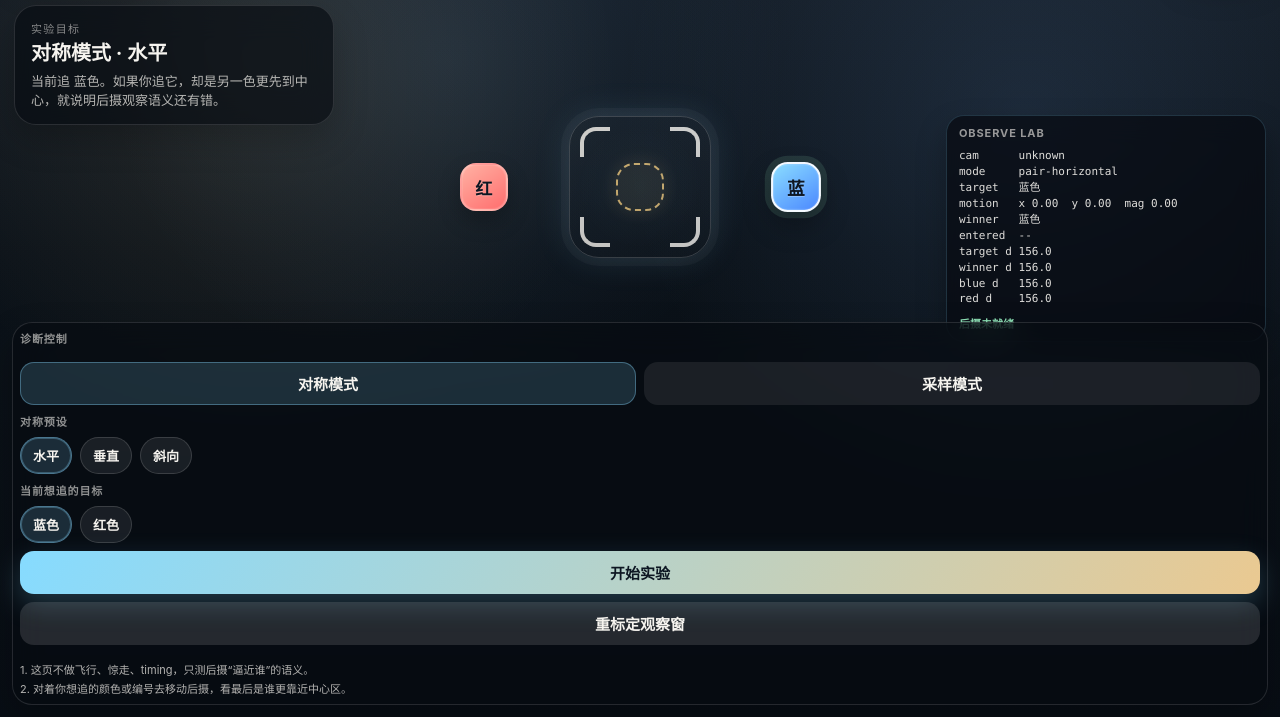
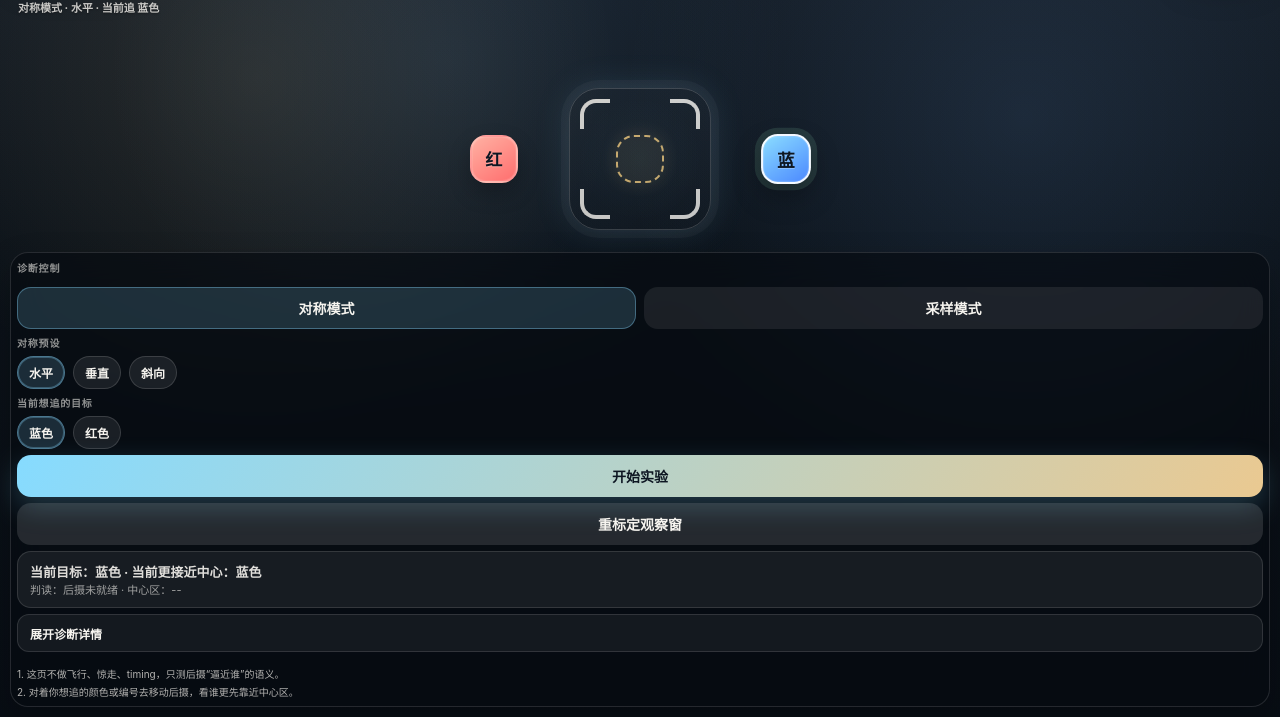
Before and after one commit to KO2048/ibf-demo, a plain HTML site: page observe-lab.html in a window 1280 px wide. Shown: the part 83-800 px from the top of the page. Drawn offline with Linux system fonts and the light colour scheme.

Commit message:
Refine observe lab no-occlusion layout

```diff
--- a/observe-lab.html
+++ b/observe-lab.html
@@ -15,7 +15,7 @@
     <div class="topbar">
       <div class="brand-group">
         <div class="brand">observe lab</div>
-        <div class="brand-subtitle">后摄观察窗双模式诊断页</div>
+        <div class="brand-subtitle">后摄诊断页</div>
       </div>
       <div class="status-group">
         <div id="labStatus" class="status">等待开始</div>
@@ -23,11 +23,7 @@
       </div>
     </div>
 
-    <div class="flight-card lab-brief">
-      <div class="eyebrow">实验目标</div>
-      <div id="labTitle" class="specimen-name">对称模式 · 水平</div>
-      <div id="labMeta" class="specimen-meta">先确认后摄追近语义，再看整个空间里到底是谁被逼近到了中心。</div>
-    </div>
+    <div id="labCompactStatus" class="lab-compact-status">对称模式 · 当前追蓝色</div>
 
     <div id="labCaptureCluster" class="capture-cluster lab-capture-cluster" aria-hidden="true">
       <div id="labCaptureFrame" class="capture-frame is-active">
@@ -37,12 +33,6 @@
     </div>
 
     <div id="labTargetsLayer" class="lab-targets-layer" aria-hidden="true"></div>
-
-    <div id="labDebug" class="observe-debug lab-debug-card" aria-live="polite">
-      <div class="observe-debug-title">observe lab</div>
-      <pre id="labDebugContent" class="observe-debug-content"></pre>
-      <div id="labDebugHint" class="observe-debug-hint">等待开始</div>
-    </div>
 
     <div class="bottom-panel lab-panel">
       <div class="bottom-panel-expanded">
@@ -74,9 +64,23 @@
           <button id="labRecenterBtn" class="secondary-btn" type="button">重标定观察窗</button>
         </div>
 
+        <div id="labSummaryBar" class="lab-summary-bar" aria-live="polite">
+          <div id="labSummaryPrimary" class="lab-summary-primary">当前目标：蓝色 · 当前更接近中心：--</div>
+          <div id="labSummarySecondary" class="lab-summary-secondary">判读：后摄未就绪</div>
+        </div>
+
+        <button id="labDebugToggle" class="lab-debug-toggle" type="button" aria-expanded="false">
+          展开诊断详情
+        </button>
+
+        <div id="labDebugDetails" class="lab-debug-details hidden">
+          <div class="observe-debug-title">observe lab</div>
+          <pre id="labDebugContent" class="observe-debug-content"></pre>
+        </div>
+
         <div class="hint">
           <div>1. 这页不做飞行、惊走、timing，只测后摄“逼近谁”的语义。</div>
-          <div>2. 对着你想追的颜色或编号去移动后摄，看最后是谁更靠近中心区。</div>
+          <div>2. 对着你想追的颜色或编号去移动后摄，看谁更先靠近中心区。</div>
         </div>
       </div>
     </div>
--- a/observe-lab.js
+++ b/observe-lab.js
@@ -7,13 +7,15 @@ const computeCameraMotion = diagnosticsCore.computeCameraMotion;
 const video = document.getElementById('labCamera');
 const statusEl = document.getElementById('labStatus');
 const buildStamp = document.getElementById('labBuildStamp');
-const titleEl = document.getElementById('labTitle');
-const metaEl = document.getElementById('labMeta');
+const compactStatusEl = document.getElementById('labCompactStatus');
 const captureFrame = document.getElementById('labCaptureFrame');
 const centerZone = document.getElementById('labCenterZone');
 const targetsLayer = document.getElementById('labTargetsLayer');
+const summaryPrimaryEl = document.getElementById('labSummaryPrimary');
+const summarySecondaryEl = document.getElementById('labSummarySecondary');
+const debugToggleBtn = document.getElementById('labDebugToggle');
+const debugDetailsEl = document.getElementById('labDebugDetails');
 const debugContent = document.getElementById('labDebugContent');
-const debugHint = document.getElementById('labDebugHint');
 const pairModeBtn = document.getElementById('pairModeBtn');
 const sampleModeBtn = document.getElementById('sampleModeBtn');
 const pairPresetGroup = document.getElementById('pairPresetGroup');
@@ -25,7 +27,7 @@ const startBtn = document.getElementById('labStartBtn');
 const recenterBtn = document.getElementById('labRecenterBtn');
 
 const BUILD_INFO = {
-  label: 'observe-lab-v1',
+  label: 'observe-lab-v2',
   channel: 'main',
 };
 
@@ -47,9 +49,9 @@ const WINDOW_TUNING = {
 };
 
 const LAB_CONFIG = {
-  pairRadius: 156,
-  diagonalRadius: 116,
-  sampleRadius: 170,
+  pairRadius: 146,
+  diagonalRadius: 108,
+  sampleRadius: 152,
   centerZoneSize: 48,
   distanceTieThreshold: 12,
 };
@@ -101,6 +103,7 @@ function createLabState() {
     targetDistance: 0,
     winnerDistance: 0,
     hint: '等待开始',
+    debugExpanded: false,
   };
 }
 
@@ -377,6 +380,13 @@ function formatNumber(value, digits = 1) {
   return Number.isFinite(value) ? value.toFixed(digits) : '--';
 }
 
+function compactModeLabel() {
+  if (labState.mode !== 'pair') return '采样模式';
+  if (labState.pairPreset === 'vertical') return '对称模式 · 垂直';
+  if (labState.pairPreset === 'diagonal') return '对称模式 · 斜向';
+  return '对称模式 · 水平';
+}
+
 function targetDisplayLabel(id) {
   if (!id) return '--';
   return labState.mode === 'pair' ? PAIR_LABELS[id] : `#${id}`;
@@ -449,17 +459,13 @@ function getHint() {
 }
 
 function renderLabSummary() {
-  const modeLabel = labState.mode === 'pair' ? '对称模式' : '采样模式';
-  const pairLabel = labState.mode === 'pair'
-    ? ` · ${labState.pairPreset === 'horizontal' ? '水平' : labState.pairPreset === 'vertical' ? '垂直' : '斜向'}`
-    : '';
-  titleEl.textContent = `${modeLabel}${pairLabel}`;
-  metaEl.textContent = labState.mode === 'pair'
-    ? `当前追 ${targetDisplayLabel(labState.selectedTarget)}。如果你追它，却是另一色更先到中心，就说明后摄观察语义还有错。`
-    : `当前追 ${targetDisplayLabel(labState.selectedTarget)}。看最终更接近中心的是不是它，以检查整个空间里的追近场有没有扭。`;
+  labState.hint = getHint();
+  compactStatusEl.textContent = `${compactModeLabel()} · 当前追 ${targetDisplayLabel(labState.selectedTarget)}`;
 
-  labState.hint = getHint();
-  debugHint.textContent = labState.hint;
+  const winnerLabel = targetDisplayLabel(labState.closestTargetId);
+  const enteredLabel = targetDisplayLabel(labState.enteredTargetId);
+  summaryPrimaryEl.textContent = `当前目标：${targetDisplayLabel(labState.selectedTarget)} · 当前更接近中心：${winnerLabel}`;
+  summarySecondaryEl.textContent = `判读：${labState.hint} · 中心区：${enteredLabel}`;
 
   const lines = [
     `cam      ${cameraState.facingMode}`,
@@ -484,6 +490,9 @@ function renderLabSummary() {
   }
 
   debugContent.textContent = lines.join('\n');
+  debugToggleBtn.setAttribute('aria-expanded', String(labState.debugExpanded));
+  debugToggleBtn.textContent = labState.debugExpanded ? '收起诊断详情' : '展开诊断详情';
+  debugDetailsEl.classList.toggle('hidden', !labState.debugExpanded);
 }
 
 function setMode(nextMode) {
@@ -528,7 +537,8 @@ async function startExperiment() {
     renderLabSummary();
   } catch (error) {
     setStatus('无法启动后摄');
-    debugHint.textContent = error instanceof Error ? error.message : '启动失败';
+    debugContent.textContent = error instanceof Error ? error.message : '启动失败';
+    renderLabSummary();
   }
 }
 
@@ -560,6 +570,10 @@ function bindEvents() {
   presetHorizontalBtn.addEventListener('click', () => setPairPreset('horizontal'));
   presetVerticalBtn.addEventListener('click', () => setPairPreset('vertical'));
   presetDiagonalBtn.addEventListener('click', () => setPairPreset('diagonal'));
+  debugToggleBtn.addEventListener('click', () => {
+    labState.debugExpanded = !labState.debugExpanded;
+    renderLabSummary();
+  });
 }
 
 function init() {
--- a/styles.css
+++ b/styles.css
@@ -1000,13 +1000,23 @@ body.observe-lab-page {
     linear-gradient(180deg, #18212b 0%, #0d141b 42%, #090f15 100%);
 }
 
-.lab-brief {
-  width: min(320px, calc(100vw - 28px));
+.lab-capture-cluster {
+  top: 31.8%;
+  gap: 0;
 }
 
-.lab-capture-cluster {
-  top: 35%;
-  gap: 0;
+.lab-compact-status {
+  position: absolute;
+  top: max(88px, calc(env(safe-area-inset-top) + 72px));
+  left: 18px;
+  right: 18px;
+  z-index: 12;
+  font-size: 12px;
+  font-weight: 700;
+  line-height: 1.35;
+  color: rgba(246, 244, 239, 0.8);
+  text-shadow: 0 1px 2px rgba(0, 0, 0, 0.34);
+  pointer-events: none;
 }
 
 .lab-center-zone {
@@ -1088,21 +1098,38 @@ body.observe-lab-page {
     0 0 26px rgba(255, 214, 138, 0.22);
 }
 
-.lab-debug-card {
-  top: max(212px, calc(env(safe-area-inset-top) + 196px));
+.lab-panel {
+  z-index: 14;
+  left: 10px;
+  right: 10px;
+  bottom: max(10px, env(safe-area-inset-bottom));
+  border-radius: 18px;
+  padding: 6px;
 }
 
-.lab-panel {
-  z-index: 14;
+.lab-panel .bottom-panel-expanded {
+  gap: 6px;
+}
+
+.lab-panel .panel-header {
+  min-height: 18px;
+}
+
+.lab-panel .panel-caption {
+  font-size: 10px;
+}
+
+.lab-panel .modes {
+  margin-top: 4px;
 }
 
 .lab-control-group {
   display: grid;
-  gap: 8px;
+  gap: 6px;
 }
 
 .lab-control-label {
-  font-size: 11px;
+  font-size: 10px;
   font-weight: 700;
   letter-spacing: 0.08em;
   text-transform: uppercase;
@@ -1122,9 +1149,9 @@ body.observe-lab-page {
   background: rgba(255, 255, 255, 0.08);
   color: var(--text);
   border-radius: 999px;
-  min-height: 34px;
-  padding: 8px 12px;
-  font-size: 13px;
+  min-height: 32px;
+  padding: 7px 11px;
+  font-size: 12px;
   font-weight: 700;
 }
 
@@ -1136,12 +1163,71 @@ body.observe-lab-page {
 
 .lab-actions {
   display: grid;
-  gap: 8px;
+  gap: 6px;
+}
+
+.lab-panel .primary-btn,
+.lab-panel .secondary-btn,
+.lab-panel .mode-btn {
+  padding: 11px 14px;
+  font-size: 14px;
+}
+
+.lab-summary-bar {
+  display: grid;
+  gap: 2px;
+  border-radius: 14px;
+  padding: 10px 12px;
+  background: rgba(255, 255, 255, 0.07);
+  border: 1px solid rgba(255, 255, 255, 0.12);
+}
+
+.lab-summary-primary {
+  font-size: 13px;
+  font-weight: 700;
+  color: rgba(246, 244, 239, 0.9);
+}
+
+.lab-summary-secondary {
+  font-size: 11px;
+  line-height: 1.35;
+  color: rgba(246, 244, 239, 0.62);
+}
+
+.lab-debug-toggle {
+  appearance: none;
+  border: 1px solid rgba(255, 255, 255, 0.12);
+  background: rgba(255, 255, 255, 0.06);
+  color: var(--text);
+  border-radius: 12px;
+  min-height: 38px;
+  padding: 9px 12px;
+  font-size: 12px;
+  font-weight: 700;
+  text-align: left;
+}
+
+.lab-debug-details {
+  border-radius: 14px;
+  padding: 10px 12px;
+  border: 1px solid rgba(136, 215, 255, 0.16);
+  background: rgba(7, 11, 17, 0.56);
+  backdrop-filter: blur(10px);
+  -webkit-backdrop-filter: blur(10px);
+}
+
+.lab-panel .observe-debug-title {
+  font-size: 10px;
+}
+
+.lab-panel .observe-debug-content {
+  margin-top: 6px;
+  font-size: 11px;
 }
 
 @media (max-height: 820px) {
   .lab-capture-cluster {
-    top: 33.8%;
+    top: 30.2%;
   }
 
   .lab-target {
@@ -1150,7 +1236,12 @@ body.observe-lab-page {
     font-size: 17px;
   }
 
-  .lab-debug-card {
-    top: max(198px, calc(env(safe-area-inset-top) + 182px));
+  .lab-compact-status {
+    top: max(84px, calc(env(safe-area-inset-top) + 68px));
+    font-size: 11px;
+  }
+
+  .lab-panel .hint {
+    font-size: 10px;
   }
 }
```
Also changed, not shown: 2 other files.
